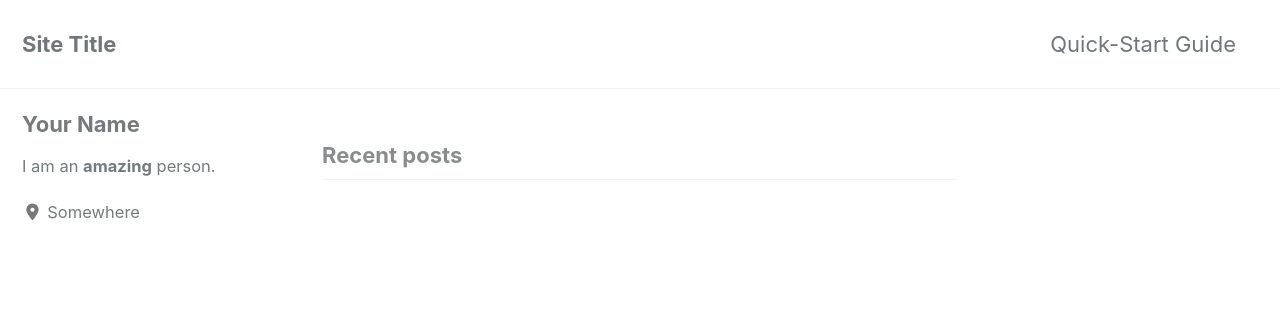
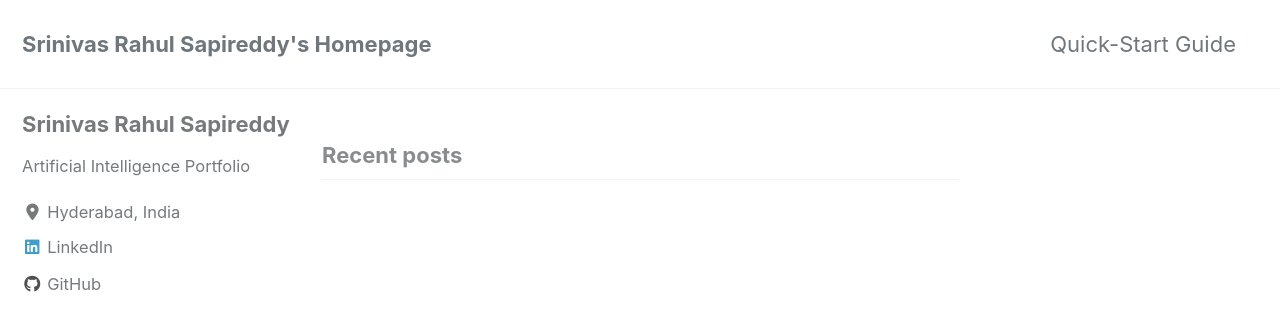
Before and after one commit to srsapireddy/srsapireddy.github.io, a Jekyll site: the page built from index.html, in a window 1280 px wide and 900 px high. Shown: the top 331 px of the window. Built offline with Jekyll 4.4.1, drawn with Linux system fonts in a browser that asks for light colours; cached includes are drawn as plain includes; nearby versions of some CDN libraries; the list of posts is cut into pages by our own code; some of the changed text lies outside the part shown.

Commit message:
new gith

```diff
--- a/_config.yml
+++ b/_config.yml
@@ -16,11 +16,11 @@ minimal_mistakes_skin    : "default" # "air", "aqua", "contrast", "dark", "dirt"
 
 # Site Settings
 locale                   : "en-US"
-title                    : "Site Title"
+title                    : "Srinivas Rahul Sapireddy's Homepage"
 title_separator          : "-"
 subtitle                 : # site tagline that appears below site title in masthead
-name                     : "Your Name"
-description              : "An amazing website."
+name                     : "Srinivas Rahul Sapireddy"
+description              : "Artificial Intelligence Portfolio"
 url                      : # the base hostname & protocol for your site e.g. "https://mmistakes.github.io"
 baseurl                  : # the subpath of your site, e.g. "/blog"
 repository               : # GitHub username/repo-name e.g. "mmistakes/minimal-mistakes"
@@ -107,11 +107,13 @@ analytics:
 
 # Site Author
 author:
-  name             : "Your Name"
+  name             : "Srinivas Rahul Sapireddy"
   avatar           : # path of avatar image, e.g. "/assets/images/bio-photo.jpg"
-  bio              : "I am an **amazing** person."
-  location         : "Somewhere"
+  bio              : "Artificial Intelligence Portfolio"
+  location         : "Hyderabad, India"
   email            :
+  github           : "srsapireddy"
+  linkedin         : "srsapireddy"
   links:
     - label: "Email"
       icon: "fas fa-fw fa-envelope-square"
@@ -293,3 +295,11 @@ defaults:
       comments: # true
       share: true
       related: true
+
+  # _pages
+  - scope:
+      path: ""
+      type: pages
+    values:
+      layout: single
+      author_profile: true
```
